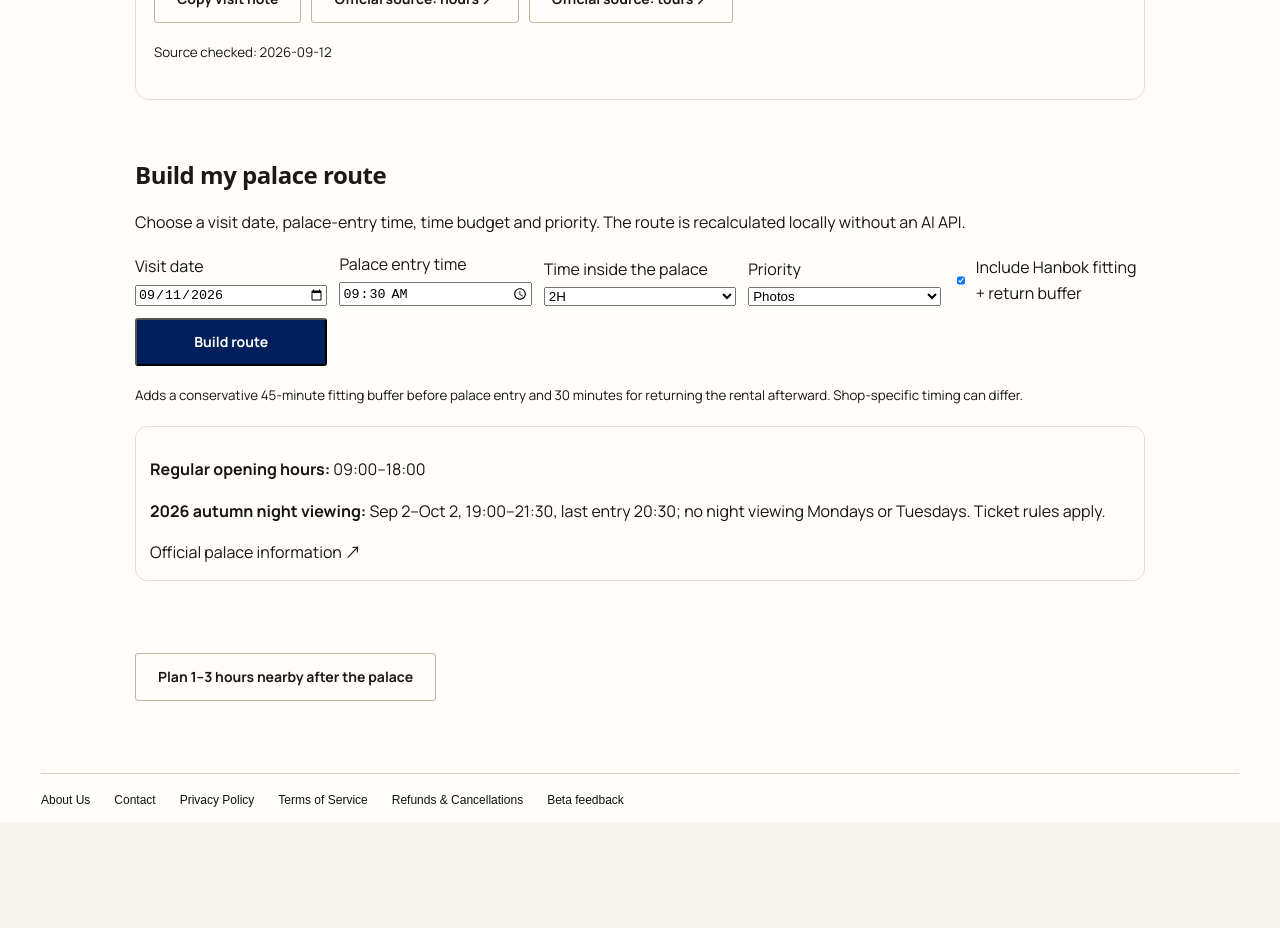
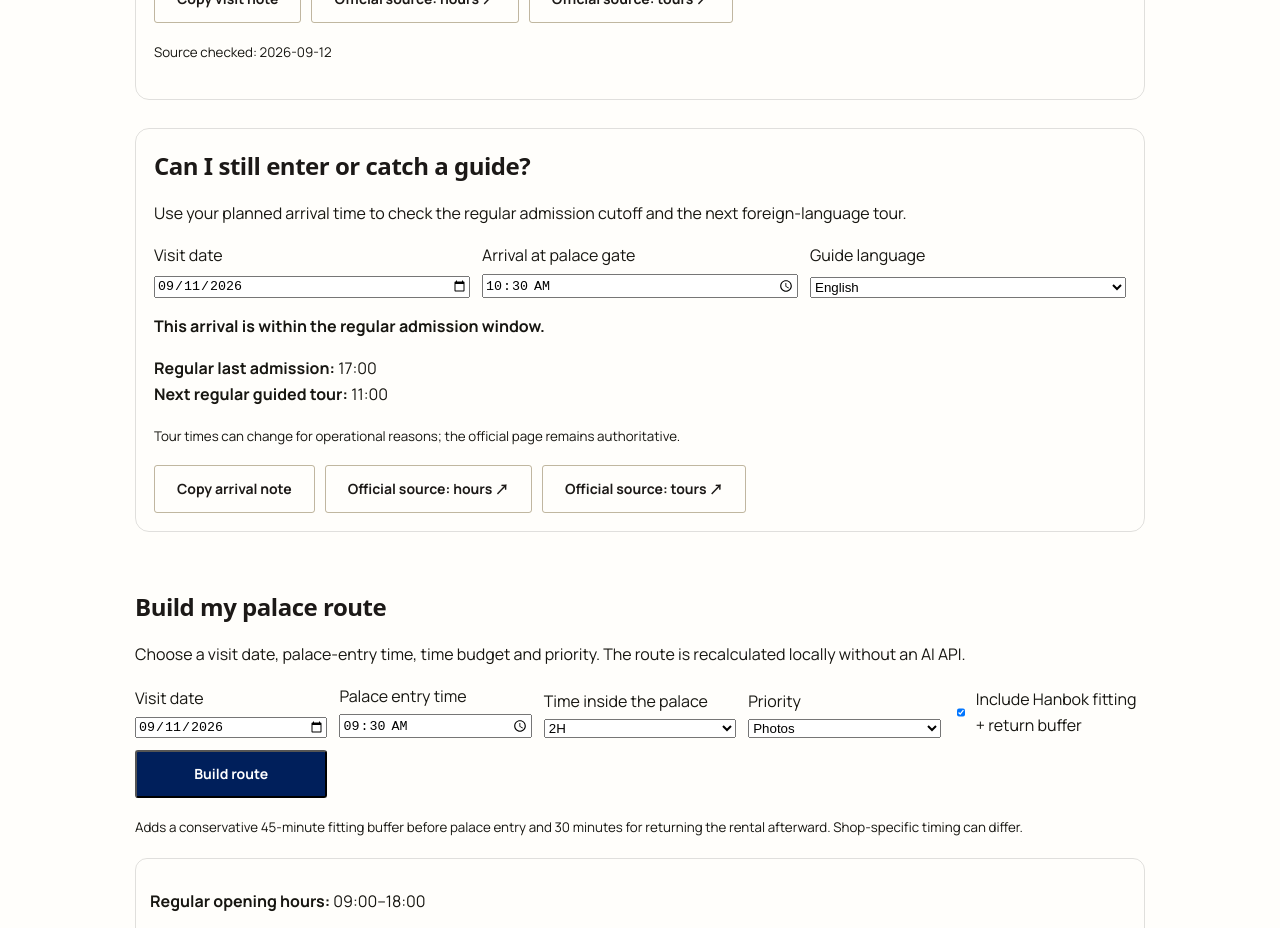
Before and after one commit to lgkangno1-svg/Kang-s-brain, a Next.js app in the folder projects/korea-avocadoss/: page /en/explore/gyeongbokgung in a window 1280 px wide. Shown: the part 1260-2188 px from the top of the page. Before the commit the page ends 2082 px from the top, so only its background shows below. Built offline with nearby package versions, Linux system fonts and the light colour scheme.

Commit message:
feat(korea): surface palace arrival advisor in explore flow

```diff
--- a/projects/korea-avocadoss/src/app/[locale]/explore/gyeongbokgung/page.tsx
+++ b/projects/korea-avocadoss/src/app/[locale]/explore/gyeongbokgung/page.tsx
@@ -2,6 +2,7 @@ import type {Metadata} from 'next';
 import {getTranslations,setRequestLocale} from 'next-intl/server';
 import {GyeongbokgungPlannerV2} from '@/features/explore/GyeongbokgungPlannerV2';
 import {GyeongbokgungVisitHelper} from '@/features/explore/GyeongbokgungVisitHelper';
+import {GyeongbokgungArrivalAdvisor} from '@/features/explore/GyeongbokgungArrivalAdvisor';
 import {Link} from '@/i18n/navigation';
 import {localizedAlternates} from '@/lib/seo/localized-metadata';
 
@@ -40,6 +41,7 @@ export default async function GyeongbokgungPage({params}:PageProps){
    <p className="freshnessNote">{guide('freshnessNote')}</p>
   </section>
   <GyeongbokgungVisitHelper locale={locale}/>
+  <GyeongbokgungArrivalAdvisor locale={locale}/>
   <GyeongbokgungPlannerV2 locale={locale}/>
   <section style={{maxWidth:1050,margin:'0 auto',padding:'0 20px 72px'}}><Link className="secondaryButton" href="/explore/nearby">{nearbyCopy[locale]??nearbyCopy.en}</Link></section>
  </main>;
```
